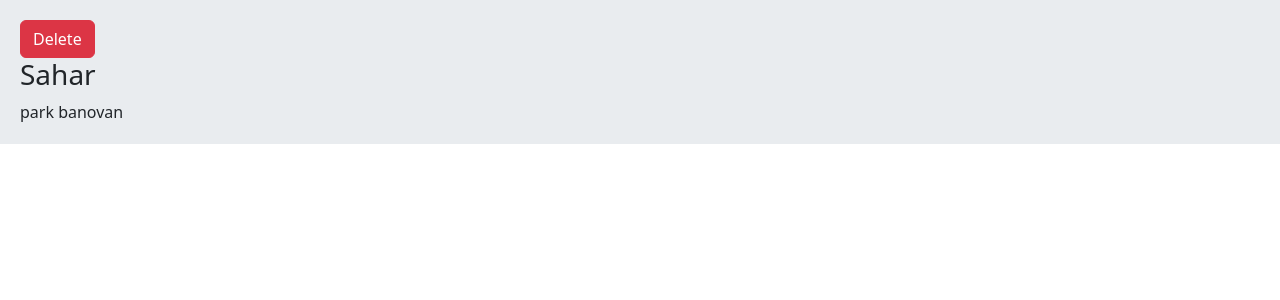
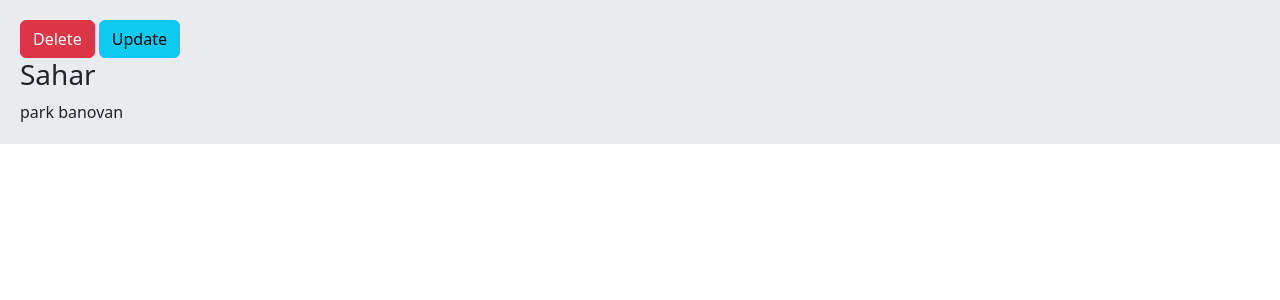
Before and after one commit to nafarieh/Django, a Django app: page /details/15/ in a window 1280 px wide. Shown: the part 56-356 px from the top of the page. Run offline with Django 4.2, Linux system fonts and the light colour scheme; data comes from the database, SQL or seed files in the repository.

Commit message:
final session 18 without write and update information

```diff
--- a/A/home/urls.py
+++ b/A/home/urls.py
@@ -6,5 +6,6 @@ urlpatterns = [
     # path('hello/', views.say_hello),
     path('details/<int:todo_id>/',views.detail, name= 'details'),
     path('delete/<int:todo_id>/', views.delete, name='delete' ),
+    path('update/<int:todo_id>', views.update, name='update' ),
     path('create/', views.create, name='Create' ),
 ]
--- a/A/home/views.py
+++ b/A/home/views.py
@@ -1,7 +1,7 @@
 from django.shortcuts import render, redirect
 from .models import Todo
 from django.contrib import messages
-from .forms import TodoCreateForm
+from .forms import TodoCreateForm, TodoUpdateForm
 
 # Create your views here.
 
@@ -46,3 +46,12 @@ def create(request):
     else:
         form= TodoCreateForm()
     return render(request, 'create.html', {'form':form})
+
+def update(request, todo_id):
+    if request.method == 'POST':
+        print("*****************************")
+        pass
+    else:
+        print("$$$$$$$$$$$$$$$$$$$$$$$$$$$$$")
+        form = TodoUpdateForm()
+    return render(request, 'update.html', {'form': form})
--- a/A/templates/detail.html
+++ b/A/templates/detail.html
@@ -2,6 +2,7 @@
 
 {% block content %}
     <a href="{% url 'delete' todo.id %}" class="btn btn-danger"> Delete </a>
+    <a href="{% url 'update' todo.id  %}" class="btn btn-info"> Update </a>
     <h3> {{ todo.first_name }} </h3>
     <smal> {{ todo.last_name }} </smal></hr>
 <!--    <p> {{ todo.body }} </p>-->
```
Also changed, not shown: A/home/forms.py (+8 -0 lines), A/templates/update.html (added, +9 -0 lines).
